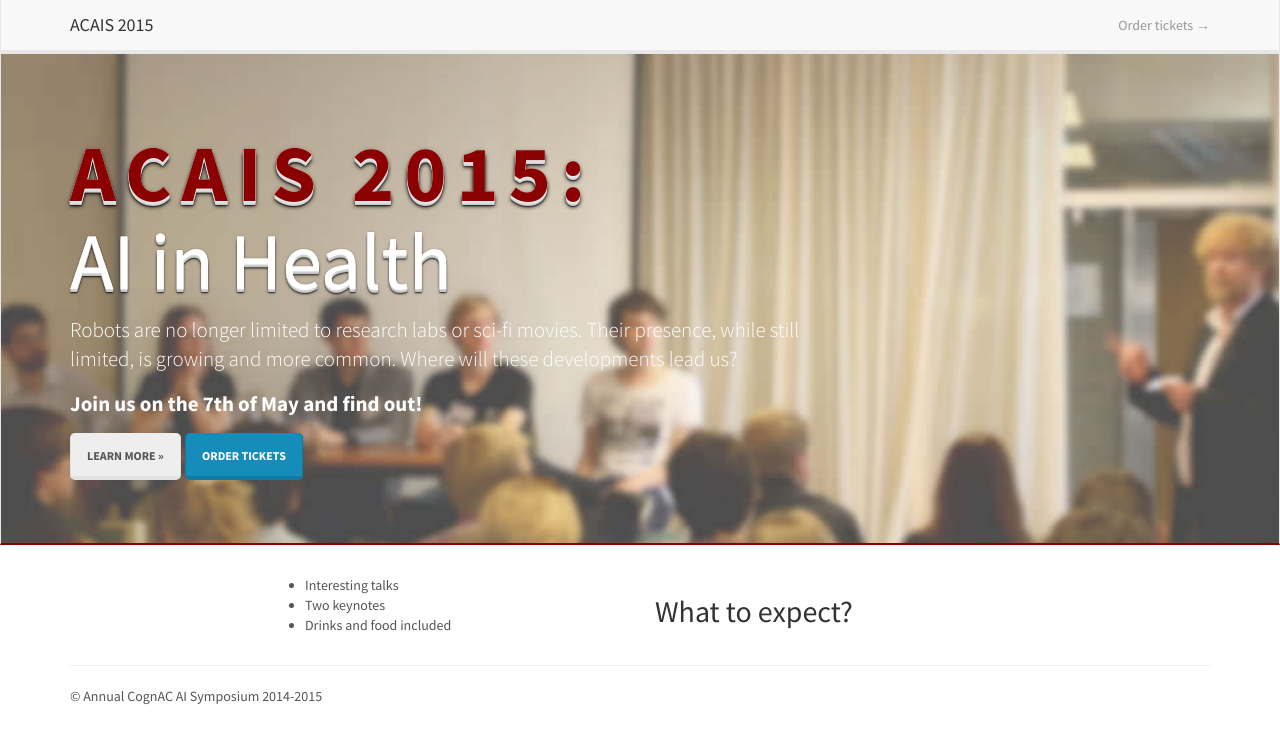
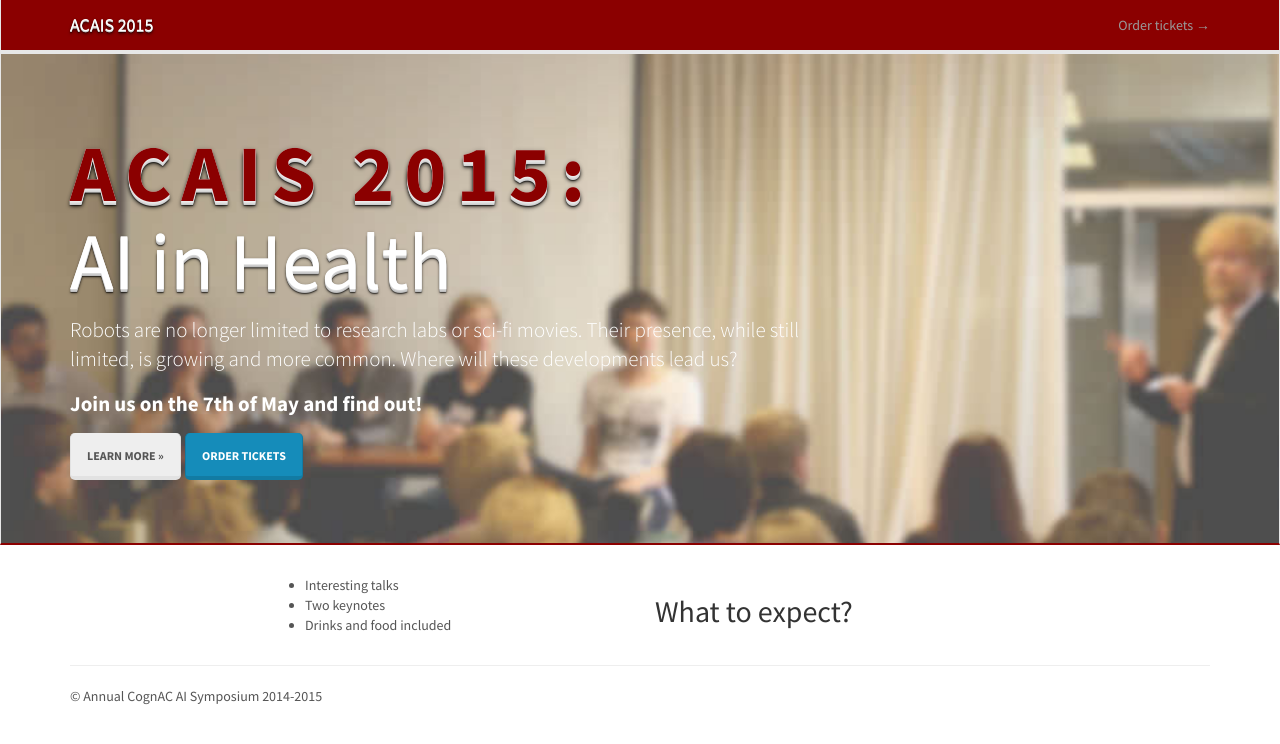
Before and after one commit to wouterbulten/acais-website, a Jekyll site: the page design/index.html, which Jekyll copies as it is, in a window 1280 px wide. Shown: the top 744 px of the page. Built offline with Jekyll 4.4.1, drawn with Linux system fonts in a browser that asks for light colours.

Commit message:
Changed navbar colour to ACAIS red

```diff
--- a/design/css/main.css
+++ b/design/css/main.css
@@ -6,7 +6,13 @@
 
 /* Top navigation */
 .navbar {
+	background-color: #8B0000;
+    color:  white;
+}
 
+.navbar-default .navbar-brand {
+    color: white;
+    text-shadow:0px 1px 0 rgb(203,203,203), 0px 1px 0 rgb(189,189,189),0px 3px 3px rgba(0,0,0,0.6),0px 2px 1px rgba(0,0,0,0.5),0px 0px 3px rgba(0,0,0,.2);
 }
 
 /* Home page lead */
```
